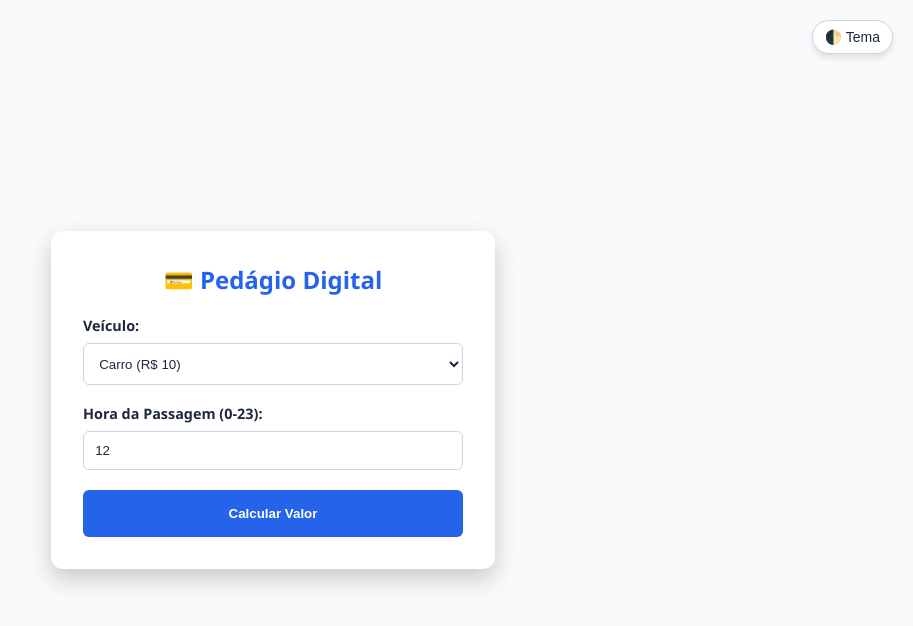
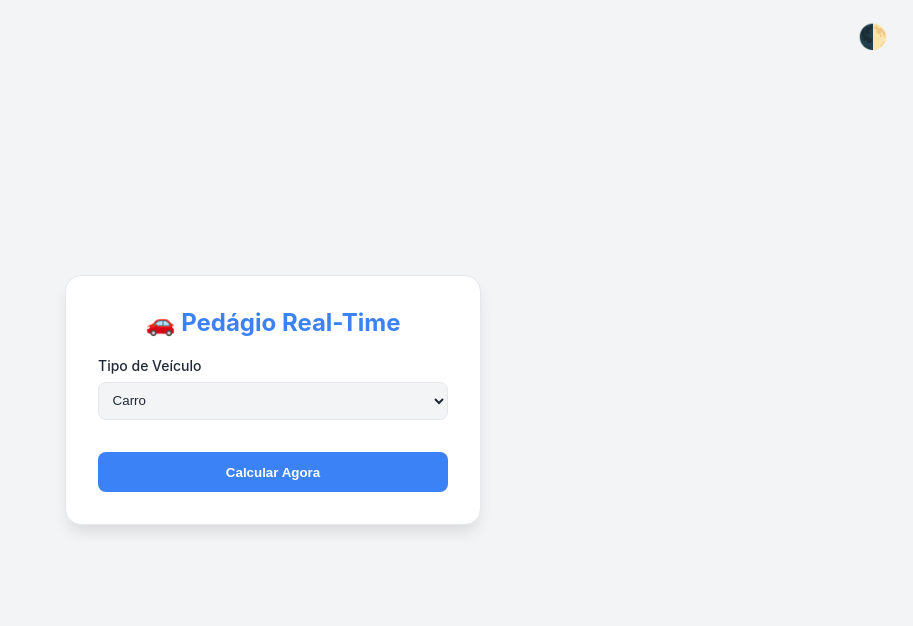
Before and after one commit to bistene/meu-pedagio-digital, a plain HTML site: page index.html in a window 1280 px wide. Shown: the whole page, without its empty margins (367-1280 px from the left). Drawn offline with Linux system fonts and the light colour scheme.

Commit message:
index.html

```diff
--- a/index.html
+++ b/index.html
@@ -3,30 +3,26 @@
 <head>
     <meta charset="UTF-8">
     <meta name="viewport" content="width=device-width, initial-scale=1.0">
-    <title>Pedágio Digital Pro</title>
+    <title>Pedágio Inteligente</title>
     <style>
-        /* Definimos as cores padrão (Light) */
         :root {
-            --primary: #2563eb;
-            --bg: #f8fafc;
+            --bg: #f3f4f6;
             --card: #ffffff;
-            --text: #1e293b;
-            --input-border: #cbd5e1;
-            --result-bg: #f1f5f9;
+            --text: #1f2937;
+            --primary: #3b82f6;
+            --border: #e5e7eb;
         }
 
-        /* Cores para o Modo Escuro */
         [data-theme="dark"] {
+            --bg: #111827;
+            --card: #1f2937;
+            --text: #f9fafb;
             --primary: #60a5fa;
-            --bg: #0f172a;
-            --card: #1e293b;
-            --text: #f8fafc;
-            --input-border: #475569;
-            --result-bg: #334155;
+            --border: #374151;
         }
 
         body {
-            font-family: 'Segoe UI', sans-serif;
+            font-family: 'Inter', system-ui, sans-serif;
             background-color: var(--bg);
             color: var(--text);
             display: flex;
@@ -34,69 +30,67 @@
             align-items: center;
             min-height: 100vh;
             margin: 0;
-            transition: background 0.3s, color 0.3s; /* Suaviza a troca */
+            transition: all 0.3s ease;
         }
 
-        /* Botão de Alternar Tema (Pequeno no canto) */
-        #theme-toggle {
+        /* Botão de Tema Minimalista */
+        #theme-btn {
             position: fixed;
             top: 20px;
             right: 20px;
-            padding: 8px 12px;
-            font-size: 14px;
+            background: none;
+            border: none;
+            font-size: 1.5rem;
             cursor: pointer;
-            background: var(--card);
-            border: 1px solid var(--input-border);
-            border-radius: 20px;
-            color: var(--text);
-            box-shadow: 0 4px 6px rgba(0,0,0,0.1);
-            transition: all 0.2s;
-            z-index: 1000;
+            padding: 5px;
+            line-height: 1;
         }
 
-        .container {
+        .card {
             background: var(--card);
             padding: 2rem;
-            border-radius: 12px;
-            box-shadow: 0 10px 25px rgba(0,0,0,0.2);
+            border-radius: 16px;
+            box-shadow: 0 10px 15px -3px rgba(0, 0, 0, 0.1);
             width: 100%;
-            max-width: 380px;
+            max-width: 350px;
+            border: 1px solid var(--border);
         }
 
-        h2 { text-align: center; color: var(--primary); margin-top: 0; }
+        h2 { margin-top: 0; font-size: 1.5rem; text-align: center; color: var(--primary); }
 
-        .form-group { margin-bottom: 1.2rem; }
+        .field { margin-bottom: 1rem; }
 
-        label { display: block; margin-bottom: 0.5rem; font-size: 0.9rem; font-weight: 600; }
+        label { display: block; font-size: 0.875rem; font-weight: 500; margin-bottom: 0.5rem; }
 
         select, input {
             width: 100%;
-            padding: 0.7rem;
-            border: 1px solid var(--input-border);
-            border-radius: 6px;
-            background: var(--card);
+            padding: 0.6rem;
+            border-radius: 8px;
+            border: 1px solid var(--border);
+            background: var(--bg);
             color: var(--text);
-            box-sizing: border-box;
+            outline: none;
         }
 
-        button#btn-calc {
+        button#calc-btn {
             width: 100%;
-            padding: 1rem;
-            background-color: var(--primary);
+            padding: 0.8rem;
+            background: var(--primary);
             color: white;
             border: none;
-            border-radius: 6px;
-            font-weight: bold;
+            border-radius: 8px;
+            font-weight: 600;
             cursor: pointer;
+            margin-top: 1rem;
         }
 
-        #resultado {
+        #loader { display: none; text-align: center; margin: 1rem 0; font-size: 0.9rem; }
+
+        #resumo {
             display: none;
             margin-top: 1.5rem;
             padding: 1rem;
-            background: var(--result-bg);
-            border-radius: 6px;
-            border-left: 4px solid var(--primary);
+            border-top: 2px dashed var(--border);
         }
 
         .hidden { display: none; }
@@ -104,92 +98,100 @@
 </head>
 <body>
 
-    <button id="theme-toggle" onclick="toggleTheme()">🌓 Tema</button>
+    <button id="theme-btn" onclick="toggleTheme()">🌓</button>
 
-    <div class="container">
-        <h2>💳 Pedágio Digital</h2>
+    <div class="card">
+        <h2>🚗 Pedágio Real-Time</h2>
 
-        <div class="form-group">
-            <label>Veículo:</label>
-            <select id="tipoVeiculo" onchange="toggleEixos()">
-                <option value="carro">Carro (R$ 10)</option>
-                <option value="moto">Moto (R$ 5)</option>
-                <option value="caminhao">Caminhão (R$ 15/eixo)</option>
-                <option value="ambulancia">Ambulância (Isento)</option>
-                <option value="policia">Polícia (Isento)</option>
+        <div class="field">
+            <label>Tipo de Veículo</label>
+            <select id="tipo" onchange="checarCaminhao()">
+                <option value="carro">Carro</option>
+                <option value="moto">Moto</option>
+                <option value="caminhao">Caminhão</option>
+                <option value="ambulancia">Ambulância</option>
+                <option value="policia">Polícia</option>
             </select>
         </div>
 
-        <div id="campoEixos" class="form-group hidden">
-            <label>Eixos do Caminhão:</label>
-            <input type="number" id="eixos" min="1" value="2">
+        <div id="eixos-div" class="field hidden">
+            <label>Nº de Eixos</label>
+            <input type="number" id="eixos" value="2" min="1">
         </div>
 
-        <div class="form-group">
-            <label>Hora da Passagem (0-23):</label>
-            <input type="number" id="hora" min="0" max="23" value="12">
-        </div>
+        <button id="calc-btn" onclick="processar()">Calcular Agora</button>
 
-        <button id="btn-calc" onclick="calcular()">Calcular Valor</button>
+        <div id="loader">⚙️ Analisando sensores...</div>
 
-        <div id="resultado">
-            <strong>Resumo:</strong>
-            <p id="resVeiculo" style="margin: 5px 0;"></p>
-            <p id="resHora" style="margin: 5px 0;"></p>
-            <p id="resValor" style="font-size: 1.3rem; color: var(--primary); font-weight: 800; margin: 10px 0 0 0;"></p>
-            <small id="avisoPico" style="color: #f59e0b; display:none;">⚠️ +20% Horário de Pico aplicado!</small>
+        <div id="resumo">
+            <p style="font-size: 0.8rem; opacity: 0.7; margin: 0;">Resumo da Passagem</p>
+            <p><strong>Veículo:</strong> <span id="out-veiculo"></span></p>
+            <p><strong>Hora:</strong> <span id="out-hora"></span></p>
+            <p style="font-size: 1.2rem; margin-bottom: 0;"><strong>Total: R$ <span id="out-valor"></span></strong></p>
         </div>
     </div>
 
     <script>
-        // Lógica do Tema
         function toggleTheme() {
             const body = document.body;
-            const currentTheme = body.getAttribute('data-theme');
-            if (currentTheme === 'dark') {
-                body.removeAttribute('data-theme');
-            } else {
-                body.setAttribute('data-theme', 'dark');
-            }
+            const isDark = body.getAttribute('data-theme') === 'dark';
+            body.setAttribute('data-theme', isDark ? 'light' : 'dark');
+            document.getElementById('theme-btn').innerText = isDark ? '🌓' : '☀️';
         }
 
-        // Lógica do Formulário
-        function toggleEixos() {
-            const tipo = document.getElementById('tipoVeiculo').value;
-            document.getElementById('campoEixos').classList.toggle('hidden', tipo !== 'caminhao');
+        function checarCaminhao() {
+            const tipo = document.getElementById('tipo').value;
+            document.getElementById('eixos-div').classList.toggle('hidden', tipo !== 'caminhao');
+        }
+
+        function processar() {
+            const btn = document.getElementById('calc-btn');
+            const loader = document.getElementById('loader');
+            const resumo = document.getElementById('resumo');
+
+            resumo.style.display = 'none';
+            loader.style.display = 'block';
+            btn.disabled = true;
+
+            // Simula o time.sleep(2)
+            setTimeout(() => {
+                calcular();
+                loader.style.display = 'none';
+                resumo.style.display = 'block';
+                btn.disabled = false;
+            }, 2000);
         }
 
         function calcular() {
-            const tipo = document.getElementById('tipoVeiculo').value;
-            const hora = parseInt(document.getElementById('hora').value);
-            const avisoPico = document.getElementById('avisoPico');
+            const tipo = document.getElementById('tipo').value;
 
-            let valorBase = 0;
-            let isPico = (hora >= 6 && hora <= 9) || (hora >= 17 && hora <= 20);
+            // Lógica de Hora Real (igual ao seu novo Python)
+            const agora = new Date();
+            const horaNum = agora.getHours();
+            const horaFormatada = agora.toLocaleTimeString('pt-BR');
+
+            let valor = 0;
 
             if (tipo === "ambulancia" || tipo === "policia") {
-                valorBase = 0;
-            } else if (tipo === "carro") {
-                valorBase = 10;
-            } else if (tipo === "moto") {
-                valorBase = 5;
-            } else if (tipo === "caminhao") {
-                const eixos = parseInt(document.getElementById('eixos').value) || 1;
-                valorBase = eixos * 15;
+                valor = 0;
+            } else {
+                if (tipo === "carro") valor = 10;
+                else if (tipo === "moto") valor = 5;
+                else if (tipo === "caminhao") {
+                    const eixos = parseInt(document.getElementById('eixos').value) || 0;
+                    valor = eixos * 15;
+                }
+
+                // Regra de Pico
+                if ((horaNum >= 6 && horaNum <= 9) || (horaNum >= 17 && horaNum <= 20)) {
+                    valor *= 1.20;
+                }
             }
 
-            if (isPico && valorBase > 0) {
-                valorBase *= 1.20;
-                avisoPico.style.display = 'block';
-            } else {
-                avisoPico.style.display = 'none';
-            }
-
-            // Exibir Resultados
-            document.getElementById('resVeiculo').innerText = "Veículo: " + tipo;
-            document.getElementById('resHora').innerText = "Hora: " + hora + "h";
-            document.getElementById('resValor').innerText = "Total: R$ " + valorBase.toFixed(2);
-            document.getElementById('resultado').style.display = 'block';
+            // Saída
+            document.getElementById('out-veiculo').innerText = tipo.toUpperCase();
+            document.getElementById('out-hora').innerText = horaFormatada;
+            document.getElementById('out-valor').innerText = valor.toFixed(2);
         }
     </script>
 </body>
```
